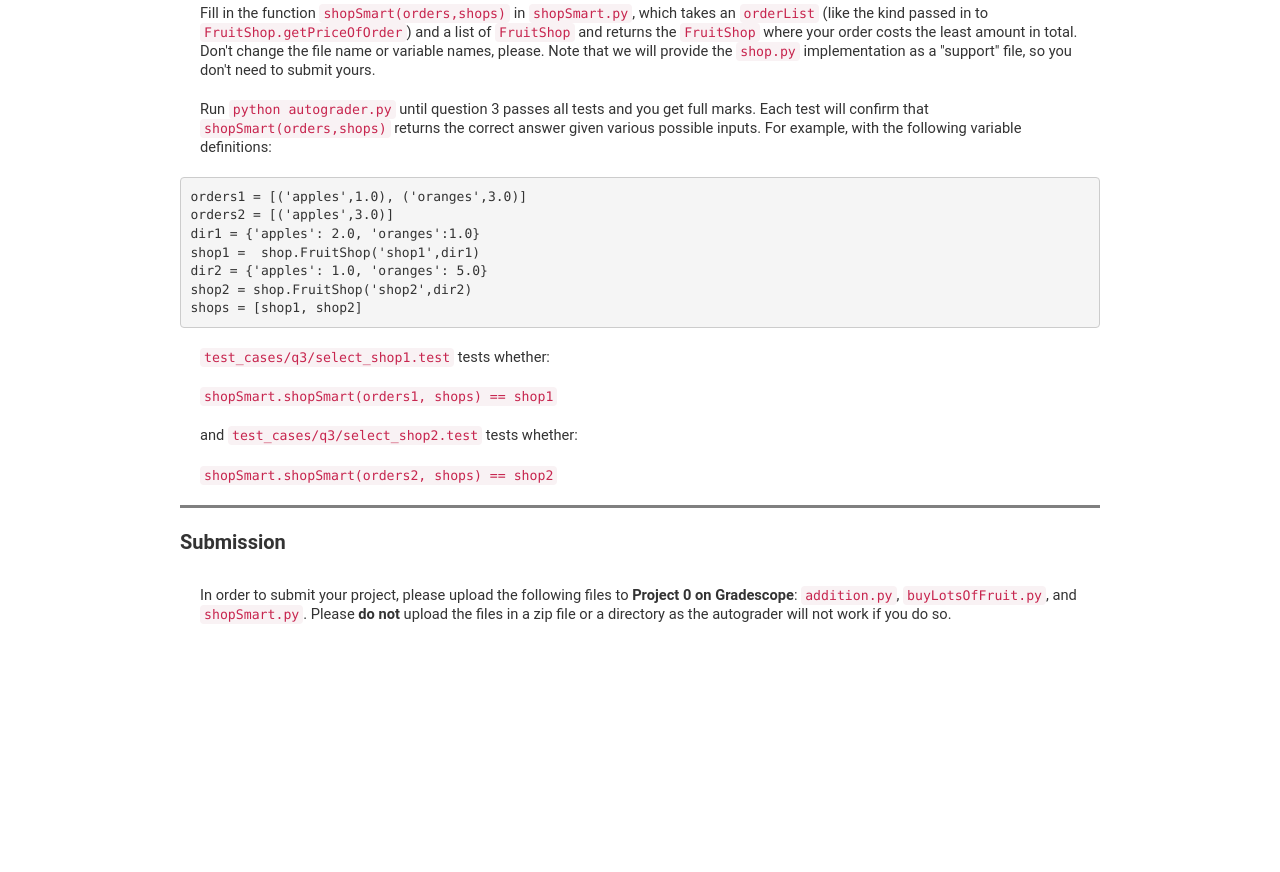
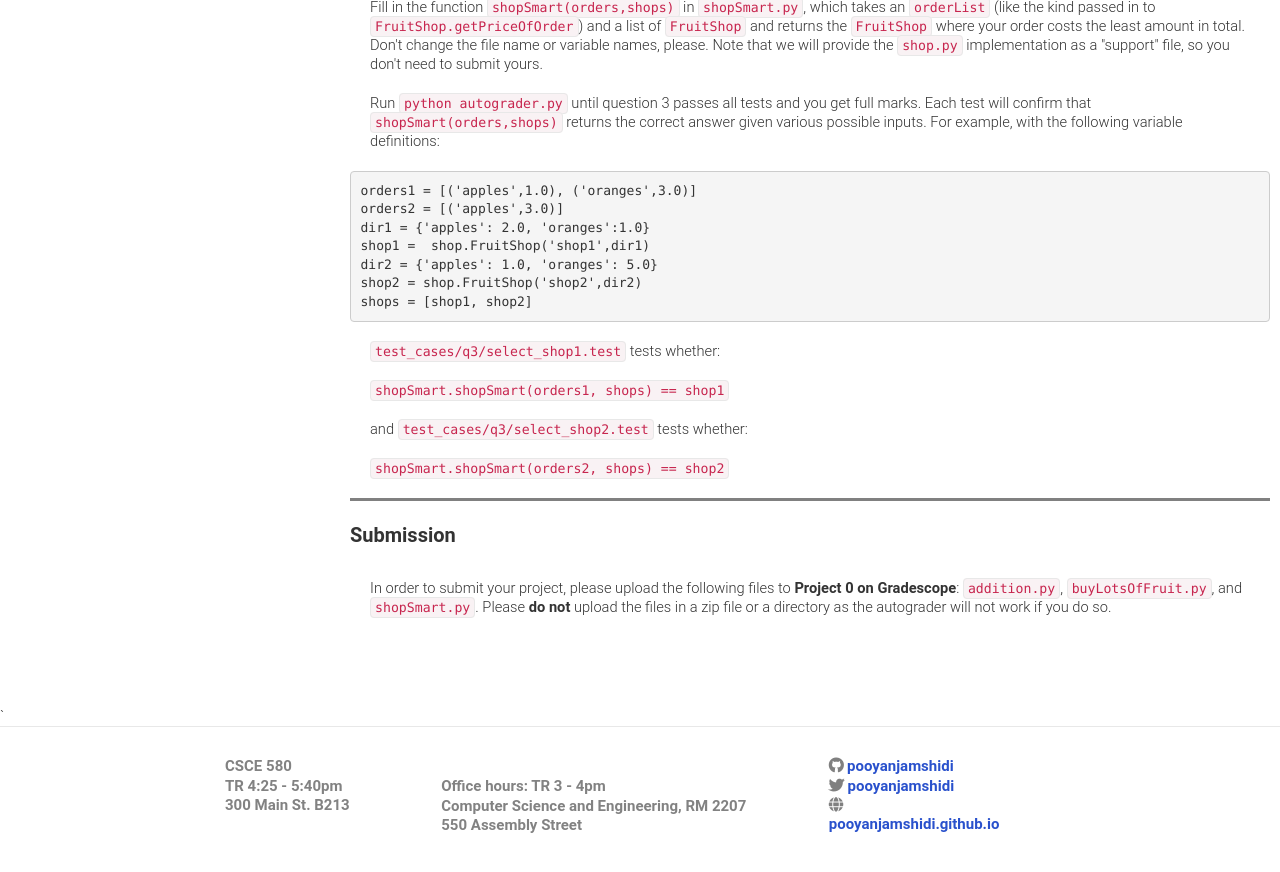
Before and after one commit to stephenvolpe/csce580, a Jekyll site: the page built from projects/project0/project0.html, in a window 1280 px wide and 900 px high, scrolled down 20590 px. Shown: the top 872 px of the window. Built offline with Jekyll 4.4.1, drawn with Linux system fonts in a browser that asks for light colours; nearby versions of some CDN libraries; some web fonts are replaced; before the commit the page ends 21274 px from its top, so only the background shows below that; some of the changed text lies outside the part shown.

Commit message:
editted project0

```diff
--- a/projects/project0/project0.html
+++ b/projects/project0/project0.html
@@ -1,9 +1,14 @@
+---
+layout: default
+---
+
+
 <!DOCTYPE html>
 <html class="project"><head><meta http-equiv="Content-Type" content="text/html; charset=UTF-8">
 
     <meta http-equiv="X-UA-Compatible" content="IE=edge">
     <meta name="viewport" content="width=device-width, initial-scale=1">
-    <link rel="shortcut icon" href="https://inst.eecs.berkeley.edu/~cs188/fa18/pacman-favicon.ico" type="image/x-icon">
+    <link rel="shortcut icon" href="../../_images/bots-and-robots.ico" type="image/x-icon">
     <title>CSCE 580: Artificial Intelligence</title>
 
     <link rel="stylesheet" href="../../css/bootstrap.min.css">
```
